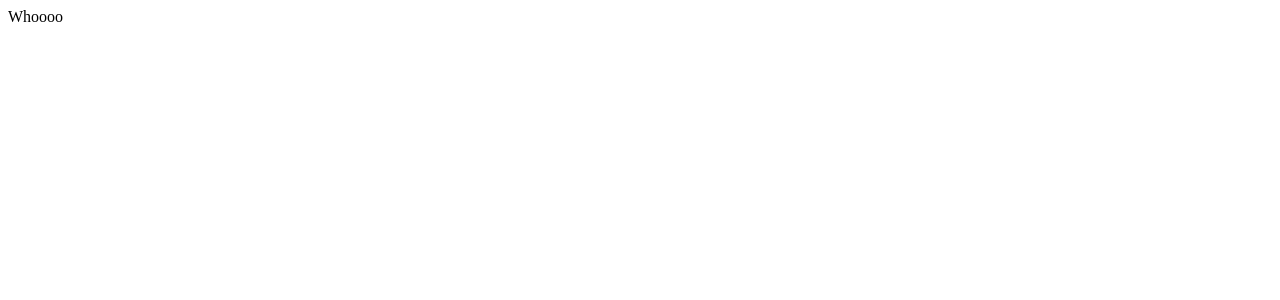
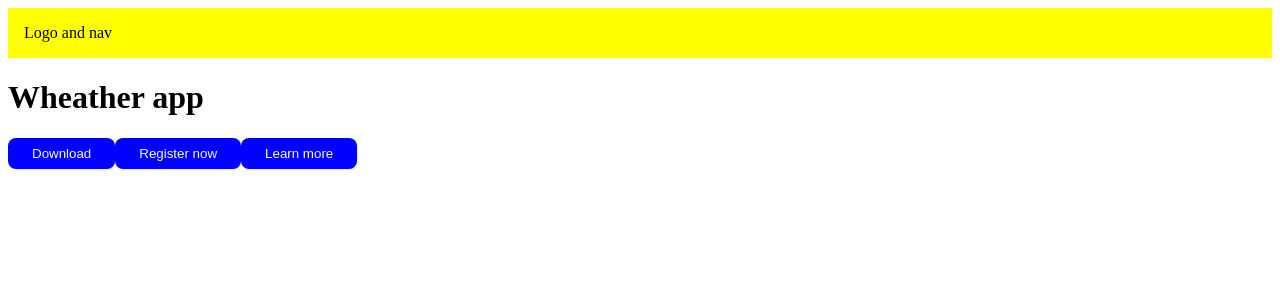
Before and after one commit to Ppermanente3701/nextjs-ist363-weather, a Next.js app: page / in a window 1280 px wide. Shown: the top 300 px of the page. Built offline with nearby package versions, Linux system fonts and the light colour scheme.

Commit message:
attendance 3/21/24: React and Components

```diff
--- a/app/layout.js
+++ b/app/layout.js
@@ -1,18 +1,12 @@
-import type { Metadata } from "next";
+import Header from "../components/Header";
 
-export const metadata: Metadata = {
-  title: "Create Next App",
-  description: "Generated by create next app",
-};
-
-export default function RootLayout({
-  children,
-}: Readonly<{
-  children: React.ReactNode,
-}>) {
+export default function RootLayout({ children }) {
   return (
     <html lang="en">
-      <body>{children}</body>
+      <body>
+        <Header />
+        {children}
+      </body>
     </html>
   );
 }
--- a/app/page.js
+++ b/app/page.js
@@ -1,4 +1,13 @@
+import Button from "../components/Button";
+
 const Homepage = () => {
-  return <div>Whoooo</div>;
+  return (
+    <div>
+      <h1>Wheather app</h1>
+      <Button label="Download" />
+      <Button label="Register now" />
+      <Button label="Learn more" />
+    </div>
+  );
 };
 export default Homepage;
--- /dev/null
+++ b/components/Button.js
@@ -0,0 +1,6 @@
+import styles from "./Button.module.scss";
+
+const Button = ({ label }) => {
+  return <button className={styles.btn}>{label}</button>;
+};
+export default Button;
--- /dev/null
+++ b/components/Button.module.scss
@@ -0,0 +1,7 @@
+.btn {
+  background-color: blue;
+  color: white;
+  padding: 0.5rem 1.5rem;
+  border: none;
+  border-radius: 0.5rem;
+}
--- /dev/null
+++ b/components/Header.js
@@ -0,0 +1,6 @@
+import styles from "./Header.module.scss";
+
+const Header = () => {
+  return <header className={styles.header}>Logo and nav</header>;
+};
+export default Header;
--- /dev/null
+++ b/components/Header.module.scss
@@ -0,0 +1,4 @@
+.header {
+  background-color: yellow;
+  padding: 1rem;
+}
```
Also changed, not shown: package.json (+4 -3 lines), 1 other file (tests, documents, lock files or other folders).
